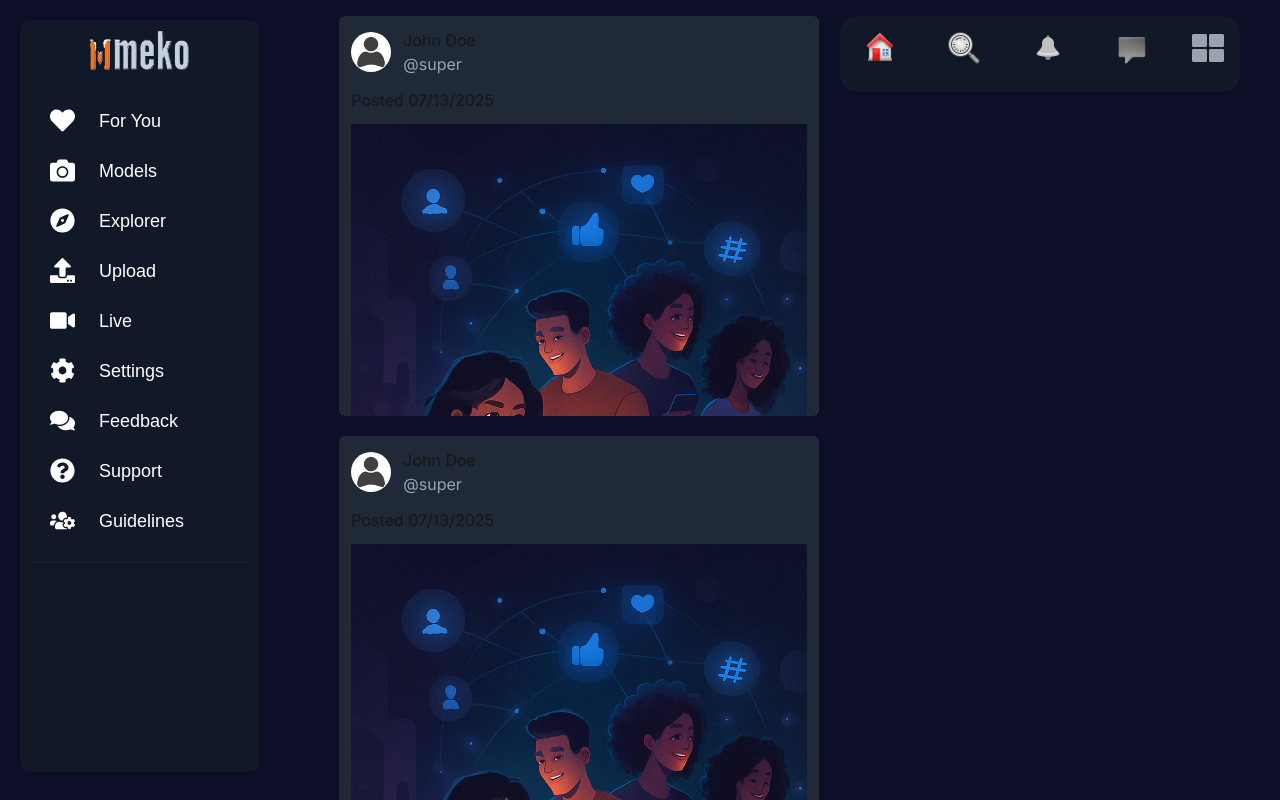
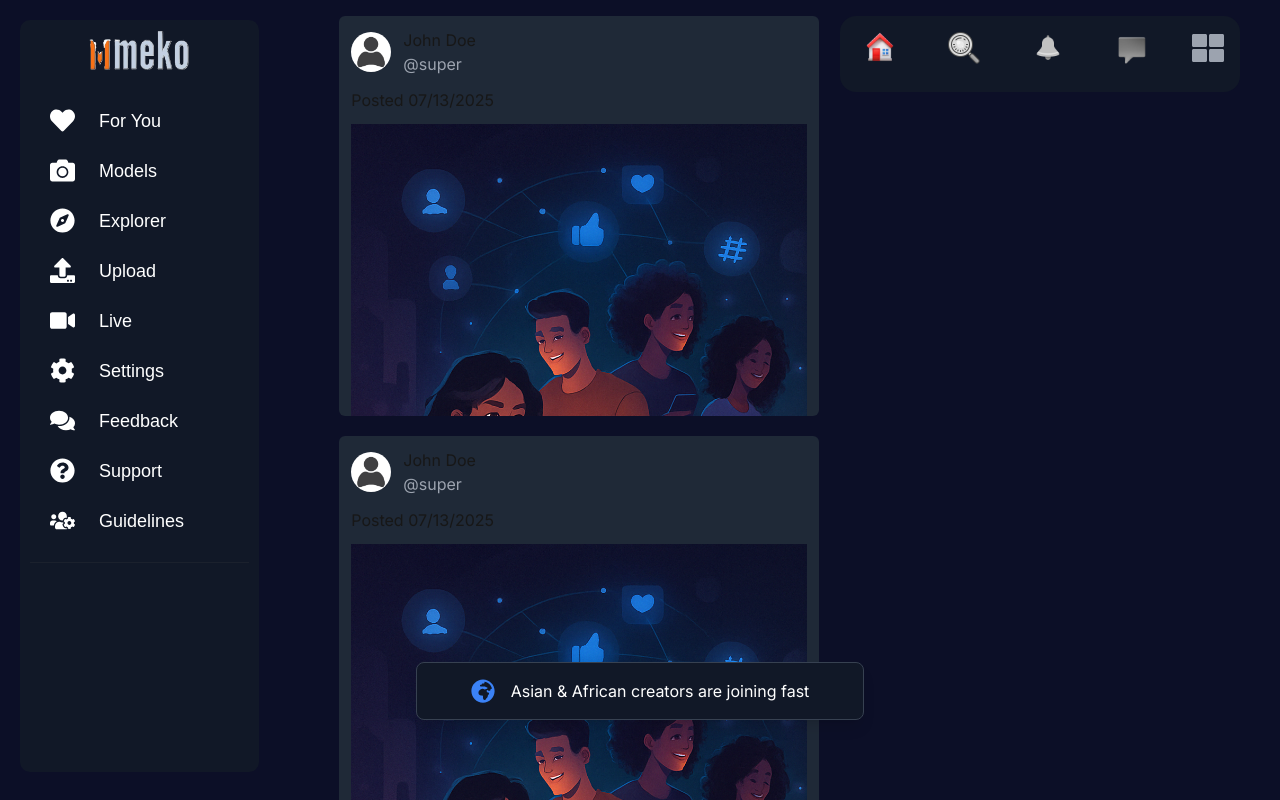
Before and after one commit to kossy59/mmekowebsite, a Next.js app: page / in a window 1280 px wide. Built offline with nearby package versions, Linux system fonts and the light colour scheme.

Commit message:
switch on popups

```diff
--- a/src/app/layout.tsx
+++ b/src/app/layout.tsx
@@ -42,7 +42,7 @@ export default function RootLayout({
                   <div className="w-full h-full max-[600px]:w-0"></div>
               </div>
                   <BottomNavBar />
-              {/* <PopUp /> */}
+              <PopUp />
             </div>
           </main>
         </Providers>
```
